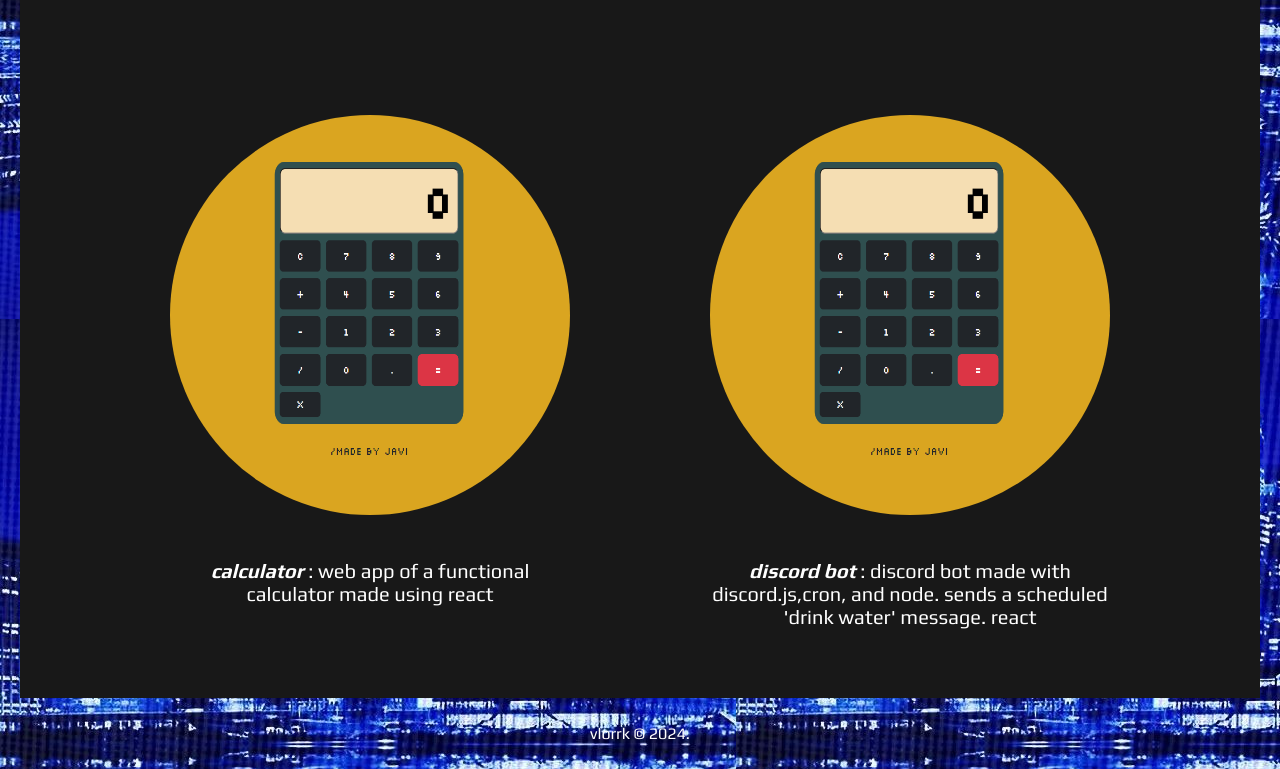
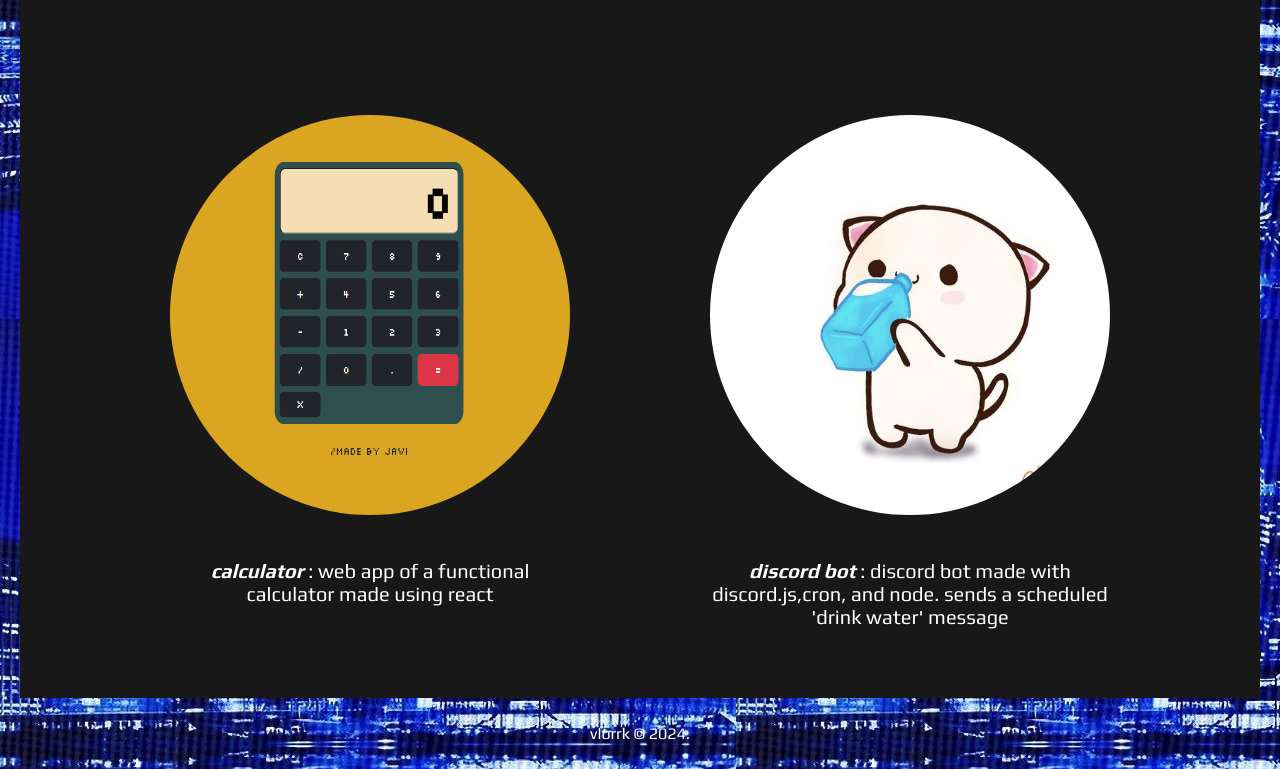
Before and after one commit to Vlorrk/javi-website, a website: page projects.html in a window 1280 px wide. Shown: the part 1153-1922 px from the top of the page. Drawn offline with Linux system fonts and the light colour scheme.

Commit message:
refactor: updated discord bot image and description

```diff
--- a/projects.html
+++ b/projects.html
@@ -60,10 +60,9 @@
 				</div>
 				<div class="showcase">
 					<a href="https://github.com/Vlorrk/mochibot" target="_blank"> <img class="calc-img"
-							src="images/calc.png" /> </a>
-					<p><b> <i>discord bot </i></b>: discord bot made with discord.js,cron, and node. sends a scheduled
-						'drink water' message.
-						react</p>
+							src="images/peachcat.jpg" /> </a>
+					<p><b> <i>discord bot </i></b>: discord bot made with discord.js,cron, and node. sends a
+						scheduled 'drink water' message</p>
 				</div>
 			</div>
 		</div>
```
Also changed, not shown: images/peachcat.jpg (added).
